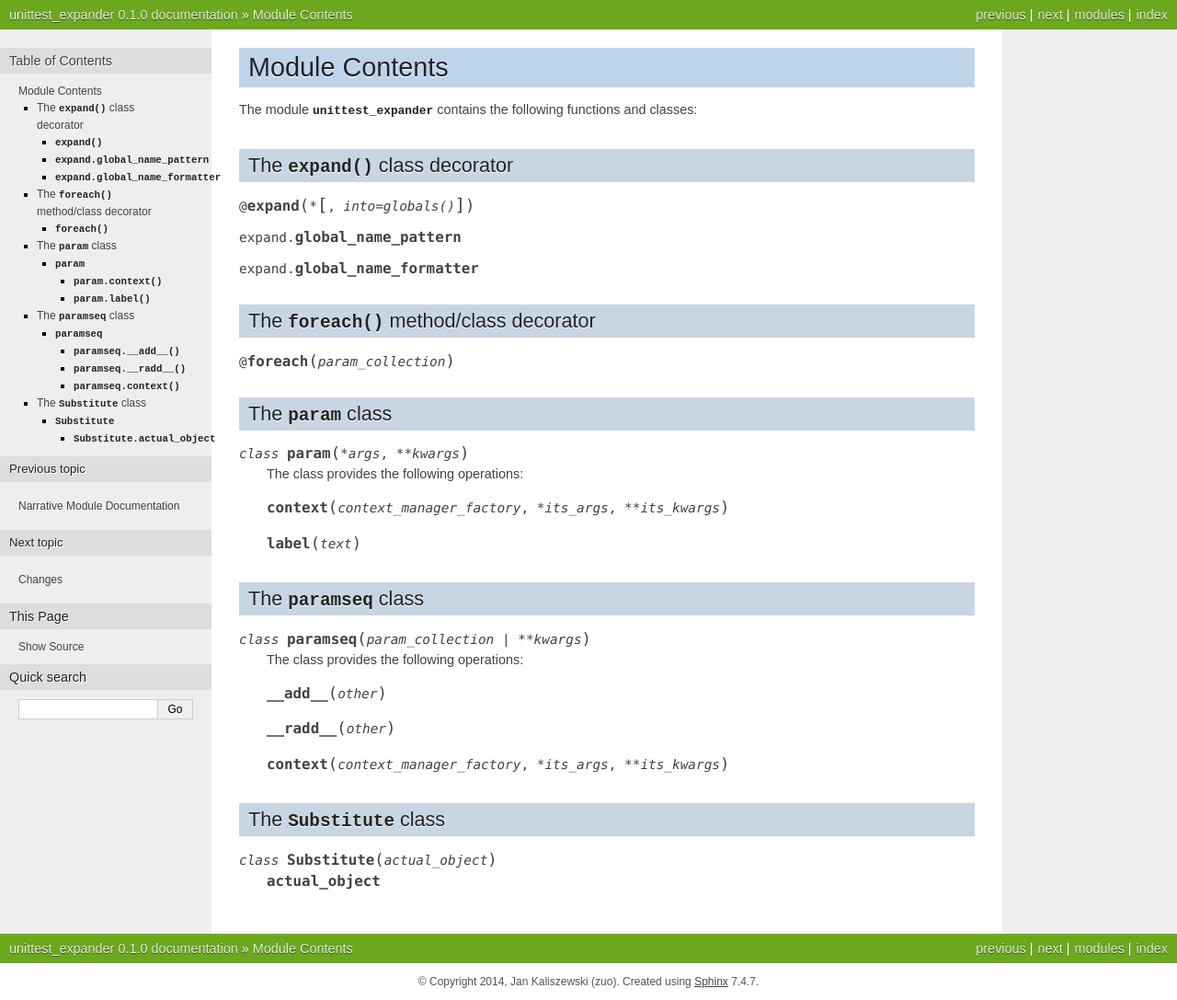
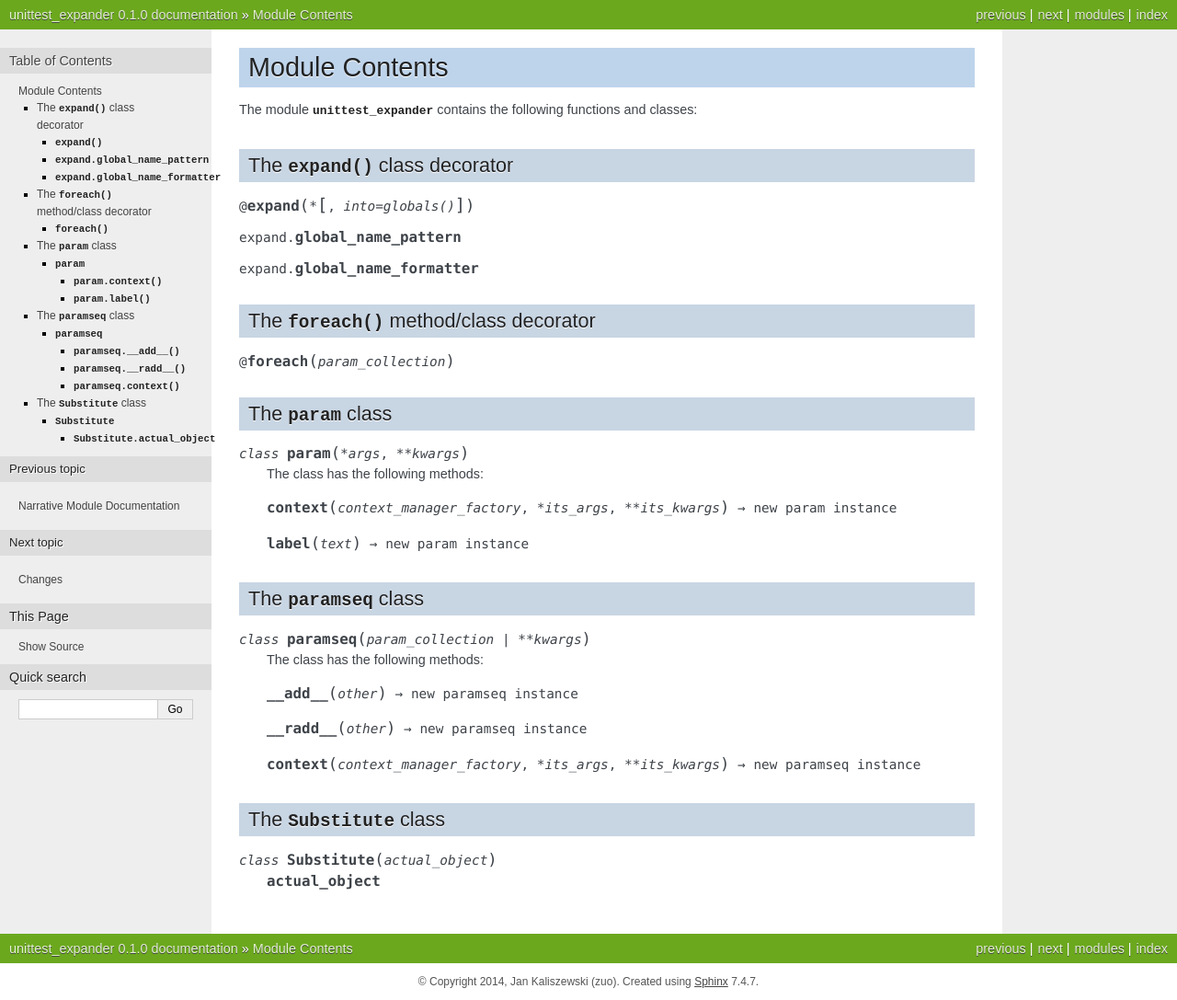
Before and after one commit to zuo/unittest_expander, a Sphinx documentation site: the page built from docs/reference.rst, in a window 1280 px wide. Shown: the whole page at 92% size. Built offline with Sphinx 7.4.7, drawn with Linux system fonts in a browser that asks for light colours.

```diff
--- a/docs/other_info.rst
+++ b/docs/other_info.rst
@@ -14,7 +14,7 @@ Up to now, I am the only author of the library design and code -- although, of c
 Related links
 -------------
 
-Before creating this library I checked out several other projects and resources related to unit test parameterization in Python.  Some of them are mature projects, others are just minor drafts; some depend (contrary to this library) on external libraries or testing frameworks, others not; some are more user-friendly, others less (though it's a matter of taste, of course)...  Anyway, here are the links:
+Before creating this library I checked out several other projects and resources related to unit test parameterization in Python.  Some of them are mature and actively maintained projects, others are just minor drafts; some depend (contrary to this library) on external libraries or testing frameworks, others not; some are nice and user-friendly, others not so much (though that's a matter of taste, of course)...  Anyway, here are the links:
 
 * https://nose.readthedocs.org/en/latest/writing_tests.html#test-generators
 * https://github.com/wolever/nose-parameterized
@@ -25,7 +25,7 @@ Before creating this library I checked out several other projects and resources
 * https://launchpad.net/testscenarios
 * http://eli.thegreenplace.net/2011/08/02/python-unit-testing-parametrized-test-cases/
 * https://gist.github.com/mfazekas/1710455
-* plus some brillant features of *py.test*:
+* plus some brillant features of *py.test* -- see:
 
   * http://pytest.org/latest/parametrize.html
   * http://pytest.org/latest/fixture.html
--- a/docs/reference.rst
+++ b/docs/reference.rst
@@ -24,24 +24,24 @@ The :class:`param` class
 
 .. class:: param(*args, **kwargs)
 
-   The class provides the following operations:
+   The class has the following methods:
 
-   .. method:: context(context_manager_factory, *its_args, **its_kwargs)
+   .. method:: context(context_manager_factory, *its_args, **its_kwargs) -> new param instance
 
-   .. method:: label(text)
+   .. method:: label(text) -> new param instance
 
 The :class:`paramseq` class
 ---------------------------
 
 .. class:: paramseq(param_collection | **kwargs)
 
-   The class provides the following operations:
+   The class has the following methods:
 
-   .. method:: __add__(other)
+   .. method:: __add__(other) -> new paramseq instance
 
-   .. method:: __radd__(other)
+   .. method:: __radd__(other) -> new paramseq instance
 
-   .. method:: context(context_manager_factory, *its_args, **its_kwargs)
+   .. method:: context(context_manager_factory, *its_args, **its_kwargs) -> new paramseq instance
 
 The :class:`Substitute` class
 -----------------------------
--- a/run-doctests.py
+++ b/run-doctests.py
@@ -5,4 +5,6 @@ import doctest
 import unittest_expander
 
 if __name__ == '__main__':
-    doctest.testmod(unittest_expander)
+    failed, attempted = doctest.testmod(unittest_expander)
+    if not failed:
+        print('{0} tests passed and {1} failed.'.format(attempted, failed))
```
